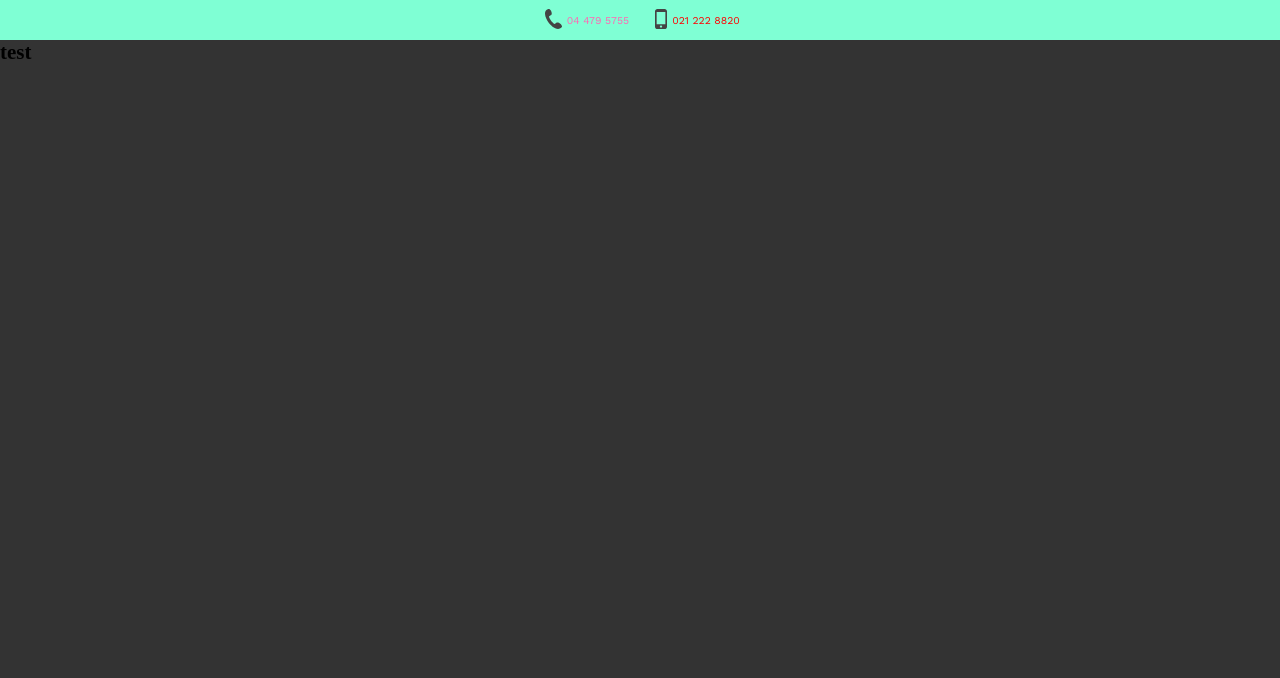
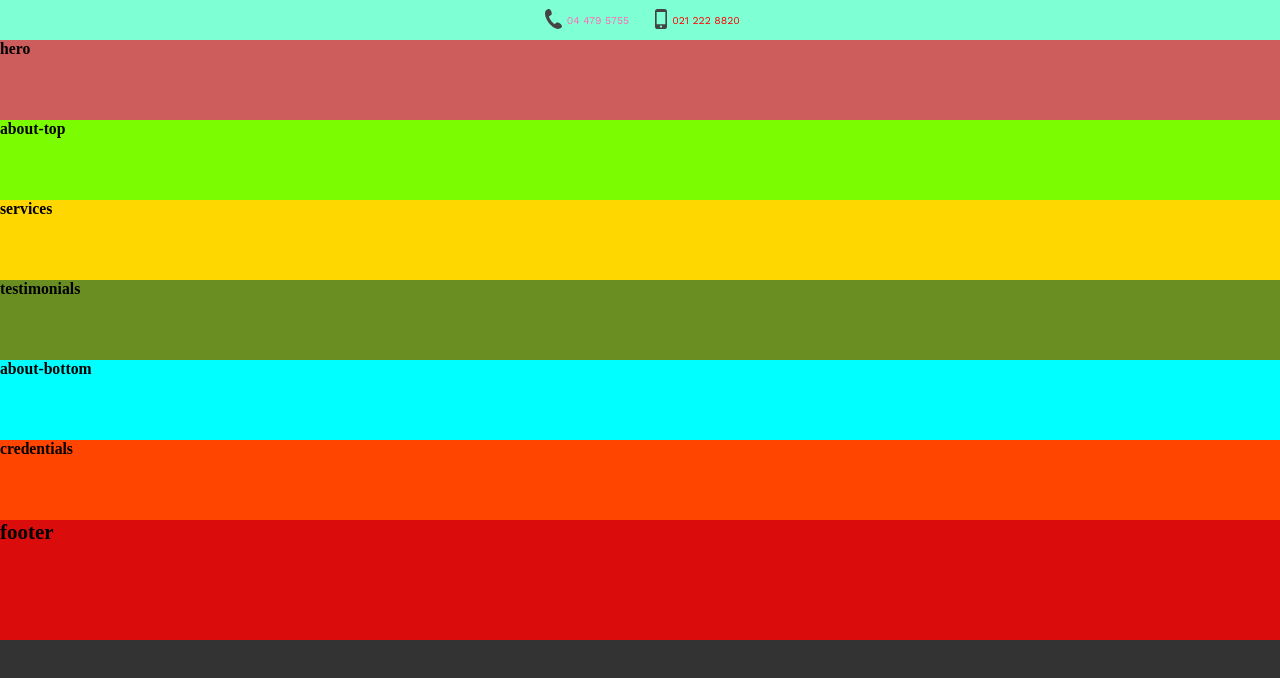
Before and after one commit to mccleanjosef/northern-construction, a plain HTML site: page index.html in a window 1280 px wide. Drawn offline with nearby package versions, Linux system fonts and the light colour scheme.

Commit message:
19-08-21 commit

```diff
--- a/index.html
+++ b/index.html
@@ -24,8 +24,33 @@
         </div>
     </header>
 
+    <main class="main">
+        <section class="main__hero">
+            <h1>hero</h1>
+        </section>
+        <section class="main__about-top">
+            <h1>about-top</h1>
+        </section>
+        <section class="main__services">
+            <h1>services</h1>
+        </section>
+        <section class="main__testimonials">
+            <h1>testimonials</h1>
+        </section>
+        <section class="main__about-bottom">
+            <h1>about-bottom</h1>
+        </section>
+        <section class="main__credentials">
+            <h1>credentials</h1>
+        </section>
+    </main>
 
-    <h1>test</h1>
+
+    <footer class="footer">
+        <h1>footer</h1>
+    </footer>
+
+
 
 
 
--- /dev/null
+++ b/sass/_var.scss
@@ -0,0 +1,5 @@
+// media queries
+
+$mobile: "(max-width: 600px)";
+$tablet: "(min-width:601px) and (max-width:1023px)";
+$desktop: "(min-width:1024px)"
--- a/sass/style.scss
+++ b/sass/style.scss
@@ -1,8 +1,72 @@
 @import "resets";
+@import "var";
 @import "header";
 
+
 body{
-    width: 100vw;
-    height: 100vh;
     background: #333;
 }
+
+.main{
+    width: 100vw;
+    height: auto;
+    background: rgb(12, 185, 70);
+
+    &__hero{
+        width: 100vw;
+        height: 10vh;
+        background: indianred;
+    }
+    &__about-top{
+        width: 100vw;
+        height: 10vh;
+        background: lawngreen;
+    }
+    &__services{
+        width: 100vw;
+        height: 10vh;
+        background: gold;
+    }
+    &__testimonials{
+        width: 100vw;
+        height: 10vh;
+        background: olivedrab;
+    }
+    &__about-bottom{
+        width: 100vw;
+        height: 10vh;
+        background: aqua;
+    }
+    &__credentials{
+        display: none;
+    }
+
+    @media #{$mobile} {
+
+    }
+
+    @media #{$tablet} {
+        &__credentials{
+            display: block;
+            width: 100vw;
+            height: 10vh;
+            background: orangered;
+        }
+    }
+
+    @media #{$desktop} {
+        &__credentials{
+            display: block;
+            width: 100vw;
+            height: 10vh;
+            background: orangered;
+        }
+    }
+}
+
+.footer{
+    width: 100vw;
+    height: 15vh;
+    background: rgb(218, 12, 12);
+
+}
```
Also changed, not shown: ._index.html (added), css/style.css, 1 other file.
